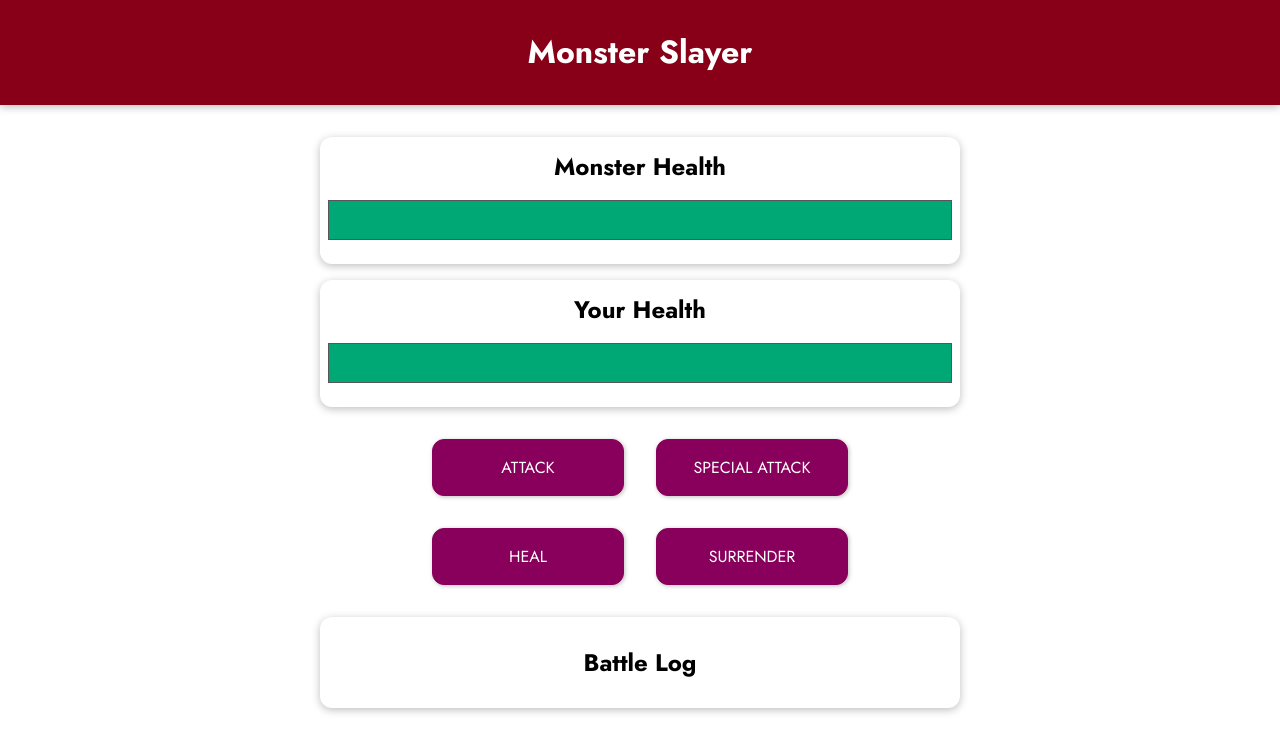
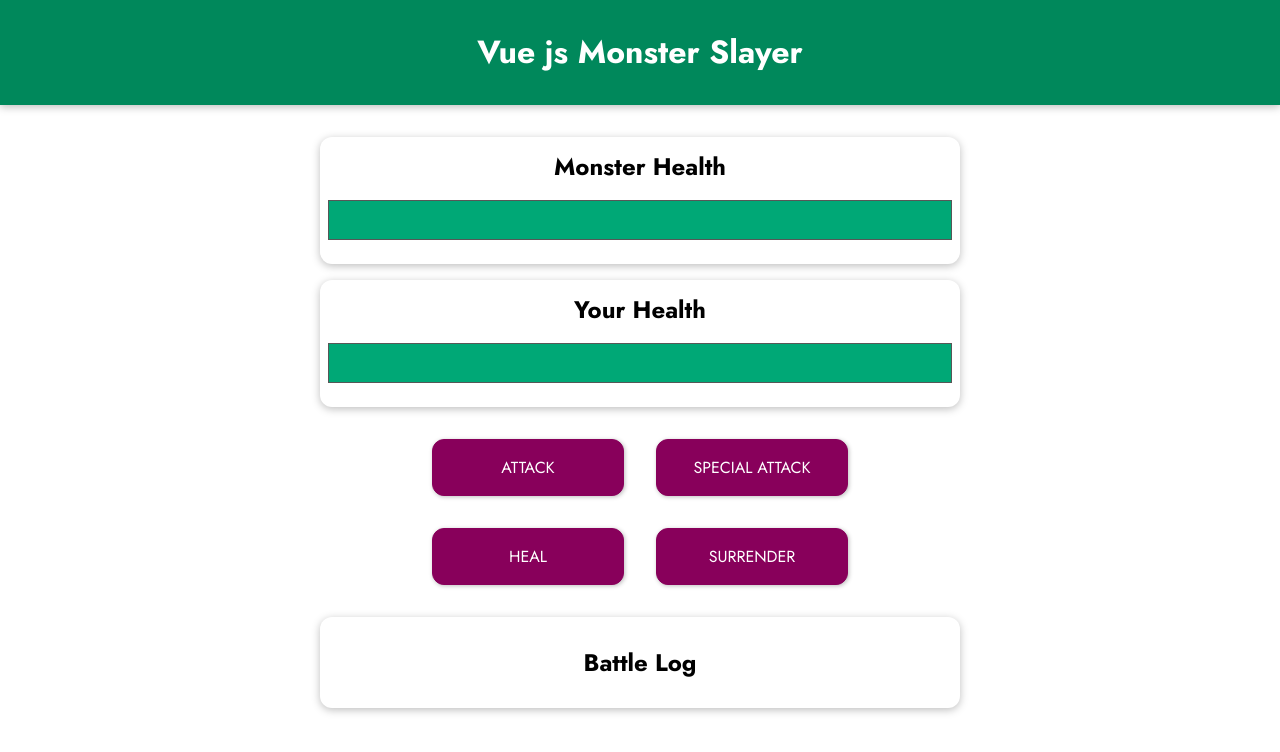
Before and after one commit to Zaktsie/prj-monster-vuejs, a plain HTML site: page index.html in a window 1280 px wide. Drawn offline with nearby package versions, Linux system fonts and the light colour scheme.

Commit message:
udpated the header color. Added a readme file

```diff
--- a/index.html
+++ b/index.html
@@ -14,7 +14,7 @@
   </head>
   <body>
     <header>
-      <h1>Monster Slayer</h1>
+      <h1>Vue js Monster Slayer</h1>
     </header>
     <div id="game">
       <section id="monster" class="container">
--- a/styles.css
+++ b/styles.css
@@ -3,7 +3,7 @@
 }
 
 html {
-  font-family: 'Jost', sans-serif;
+  font-family: "Jost", sans-serif;
 }
 
 body {
@@ -13,7 +13,7 @@ body {
 header {
   box-shadow: 0 2px 8px rgba(0, 0, 0, 0.26);
   padding: 0.5rem;
-  background-color: #880017;
+  background-color: #00885b;
   color: white;
   text-align: center;
   margin-bottom: 2rem;
```
Also changed, not shown: 1 other file.
